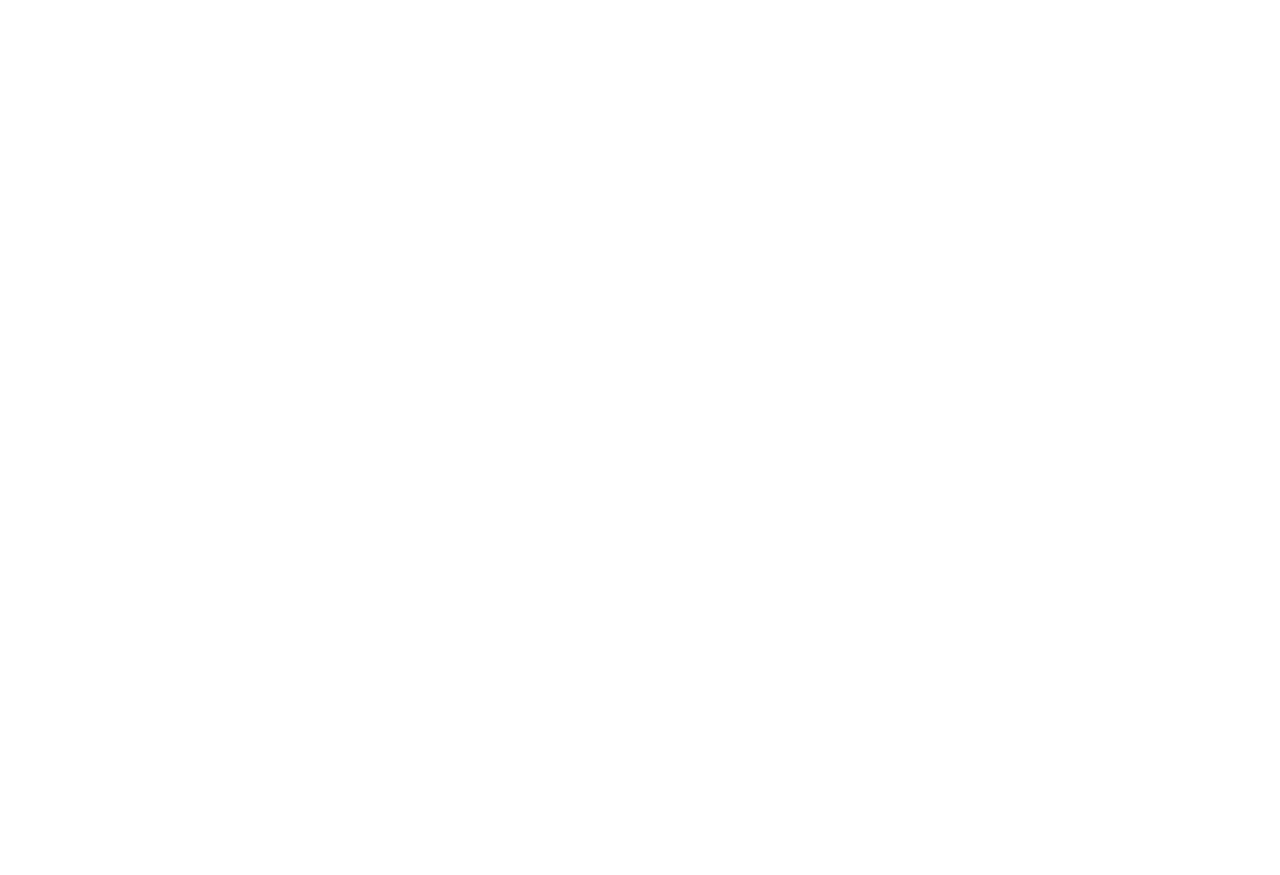
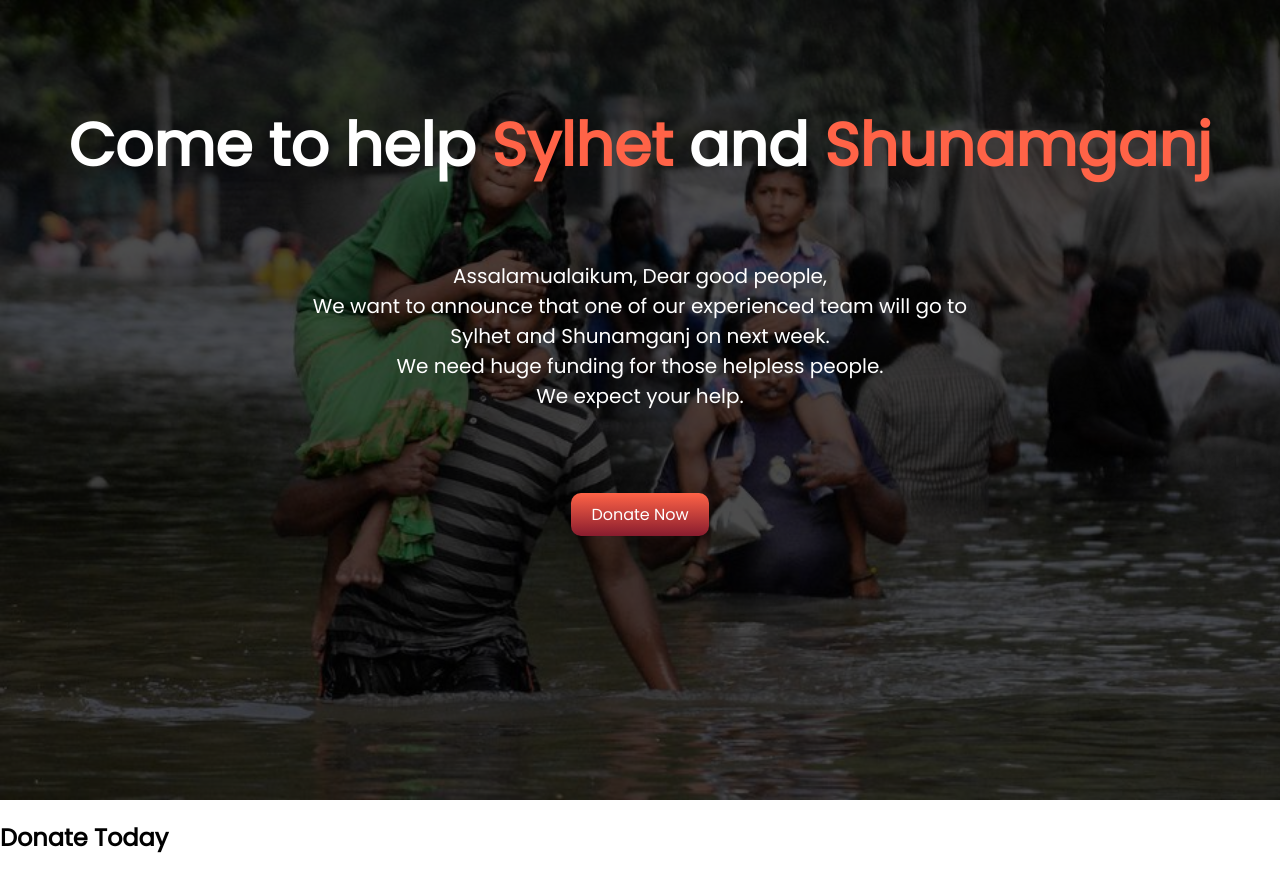
Before and after one commit to iamtanjil/assignment-1, a plain HTML site: page index.html in a window 1280 px wide. Before the commit the page ends 800 px from the top, so only its background shows below. Drawn offline with Linux system fonts and the light colour scheme.

Commit message:
home section complete

```diff
--- a/index.html
+++ b/index.html
@@ -4,10 +4,30 @@
     <meta charset="UTF-8">
     <meta http-equiv="X-UA-Compatible" content="IE=edge">
     <meta name="viewport" content="width=device-width, initial-scale=1.0">
+    <link rel="preconnect" href="https://fonts.googleapis.com">
+    <link rel="preconnect" href="https://fonts.gstatic.com" crossorigin>
+    <link href="https://fonts.googleapis.com/css2?family=Poppins&display=swap" rel="stylesheet">
     <link rel="stylesheet" href="style.css">
     <title>Donate for Sylhet</title>
 </head>
 <body>
-
+    <section id="home">
+        <div class="home-container">
+            <div class="overlay">
+                <div class="home-title">
+                    <h1>Come to help <span>Sylhet</span> and <span>Shunamganj</span></h1>
+                </div>
+                <div class="home-content">
+                    <p>Assalamualaikum, Dear good people, <br> We want to announce that one of our experienced team will go to <br> Sylhet and Shunamganj on next week.<br> We need huge funding for those helpless people.<br> We expect your help.</p>
+                </div>
+                <div class="home-button">
+                    <a href="#" target="_blank" class="button">Donate Now</a>
+                </div>
+            </div>
+        </div>
+    </section>
+    <section>
+        <h1>Donate Today</h1>
+    </section>
 </body>
 </html>
--- a/style.css
+++ b/style.css
@@ -0,0 +1,52 @@
+body{
+    margin: 0;
+    padding: 0;
+    font-family: 'Poppins', sans-serif;
+}
+a{
+    text-decoration: none;
+    color: white;
+}
+.button{
+    background-image: linear-gradient(tomato, rgb(136, 28, 46));
+    padding: 10px 20px;
+    font-size: 16px;
+    font-weight: 400;
+    border-radius: 10px;
+}
+.home-container{
+    background-image: url(images/donation4.jpg);
+    background-repeat: no-repeat;
+    height: 100vh;
+    background-size: cover;
+}
+.overlay {
+    background-color: rgba(0, 0, 0, 0.7);
+    top: 0;
+    left: 0;
+    width: 100%;
+    height: 100%;
+    position: relative;
+  }
+  .home-title{
+    color: white;
+    font-size: 40px;
+    font-weight: 700;
+    text-align: center;
+    margin: 0;
+    padding-top: 50px;
+  }
+  h1 span{
+    color: tomato;
+  }
+  .home-content{
+    color: white;
+    font-size: 20px;
+    font-weight: 400;
+    text-align: center;
+    padding: 1px;
+  }
+  .home-button{
+    text-align: center;
+    padding-top: 70px;
+  }
```
